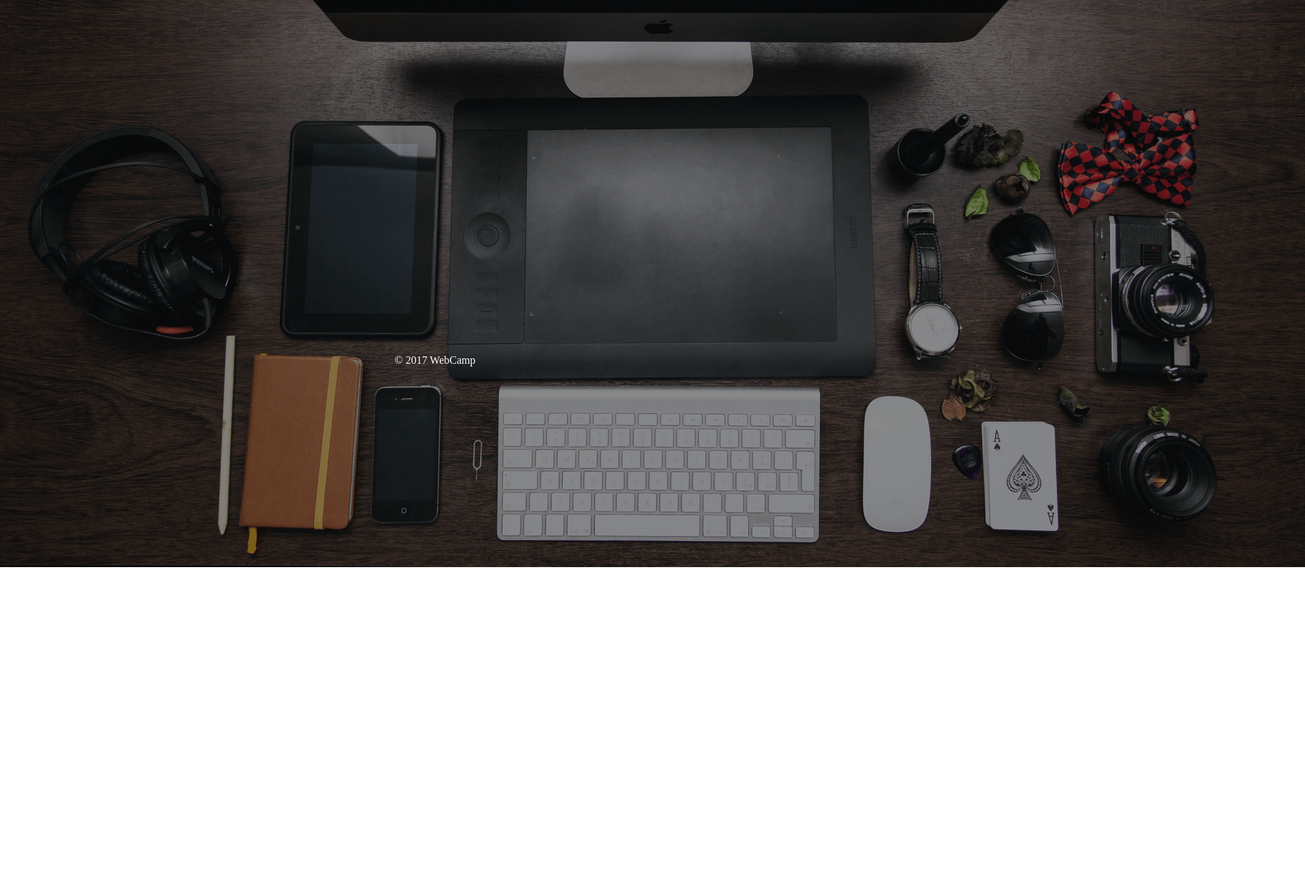
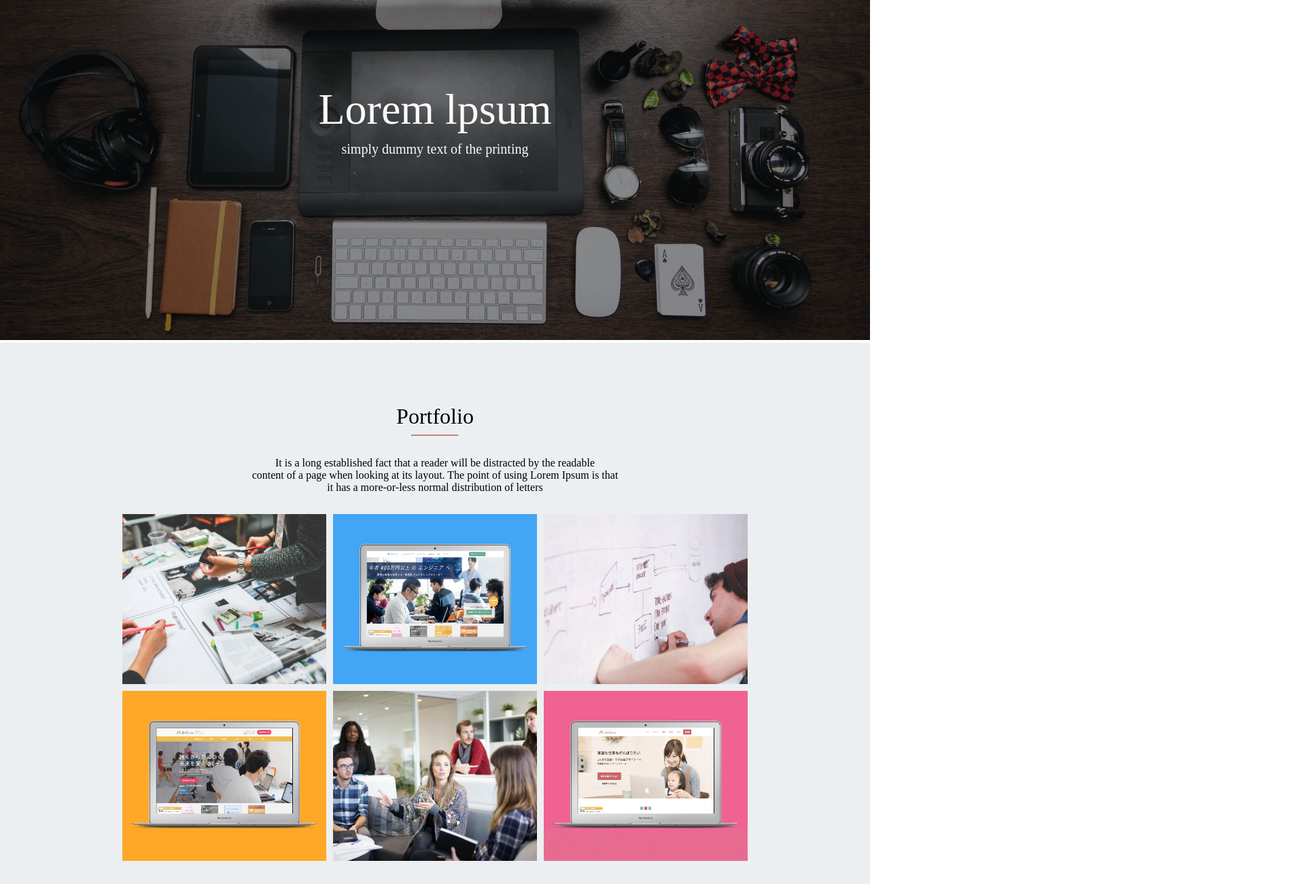
Before and after one commit to remi-sato/kaihatsu-1, a plain HTML site: page index.html in a window 1280 px wide. Shown: the part 220-1520 px from the top of the page at 68% size, 1920 px wide, since content can reach past the window. Before the commit the page ends 1058 px from the top, so only its background shows below. Drawn offline with Linux system fonts and the light colour scheme.

Commit message:
portfolio

```diff
--- a/index.html
+++ b/index.html
@@ -20,10 +20,35 @@
       </nav>
     </header>
     <main>
-      <div class="main-img">
+      <div class="main-visual">
         <img src="img/mv.png">
+        <div class="main-text">
+         <p class="big">Lorem lpsum</p>
+         <p class="mini">simply dummy text of the printing</p>
+        </div>
       </div>
-    </main>
+
+      <div class="portfolio">
+        <p class="portfolio-title">Portfolio</p>
+        <hr class="line">
+        <p class="portfolio-text">
+         It is a long established fact that a reader will be distracted by the readable<br>
+         content of a page when looking at its layout. The point of using Lorem Ipsum is that<br>
+         it has a more-or-less normal distribution of letters
+        </p>
+
+
+
+        <div class="works">
+         <div class="work work1"></div>
+         <div class="work work2"></div>
+         <div class="work work3"></div>
+         <div class="work work4"></div>
+         <div class="work work5"></div>
+         <div class="work work6"></div>
+        </div>
+      </main>
+
     <footer>
       <p class="footer-text">
         ©︎ 2017 WebCamp
--- a/style.css
+++ b/style.css
@@ -45,9 +45,99 @@ main{
   width: 100%;
 }
 
-.main-img{
+.main-visual{
+  position: relative;
+}
+
+.main-visual img{
   height: 650px;
-  width: 100%git ;
+  width: 100%;
+}
+
+.main-text{
+  position: absolute;
+  top: 50%;
+  left: 50%;
+  transform: translate(-50%,-50%);
+  text-align: center;
+}
+
+.big{
+  color: #FAFAFA;
+  font-size: 64px;
+  margin-bottom: 10px;
+}
+
+.mini{
+ color: #FAFAFA;
+ font-size: 20px;
+ margin: 0;
+}
+
+.portfolio{
+  background-color: #ECEFF1;
+  padding-top: 90px;
+  padding-bottom: 90px;
+}
+
+.portfolio-title{
+  font-size: 32px;
+  color: #000000;
+  text-align: center;
+}
+
+.line{
+  width: 70px;
+  height: 3px;
+  background-color: #EC715F;
+  margin: 8px auto 0;
+
+}
+
+.portfolio-text{
+  font-size: 16px;
+  color: #000000;
+  text-align: center;
+  margin: 30px auto;
+}
+
+.works{
+  display: flex;
+  flex-wrap: wrap;
+  width: 920px;
+  margin: 30px auto;
+  gap: 10px;
+}
+
+.work{
+  height: 250px;
+  width: 300px;
+  background-size: cover;
+  background-position: center;
+}
+
+.work1{
+   background-image: url("img/sketch.jpg");
+}
+
+.work2{
+  background-image: url("img/websuku.png");
+}
+
+.work3{
+  background-image: url("img/write.jpg");
+}
+
+.work4{
+  background-image:  url("img/webcamp.png");
+}
+
+.work5{
+  background-image: url("img/talk.jpg");
+}
+
+.work6{
+  background-image: url("img/webcamp-mother.png");;
 }
 
 footer{
```
